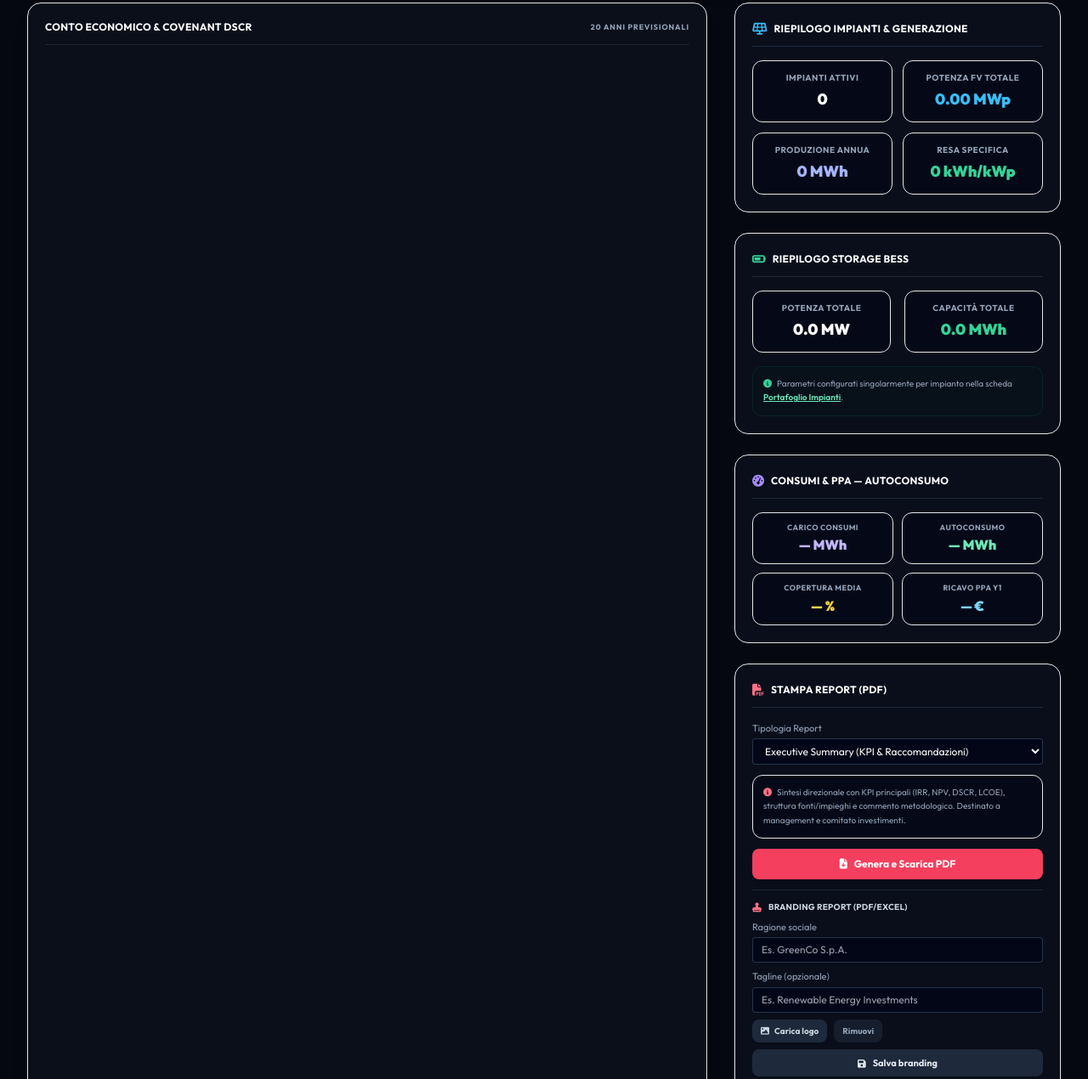
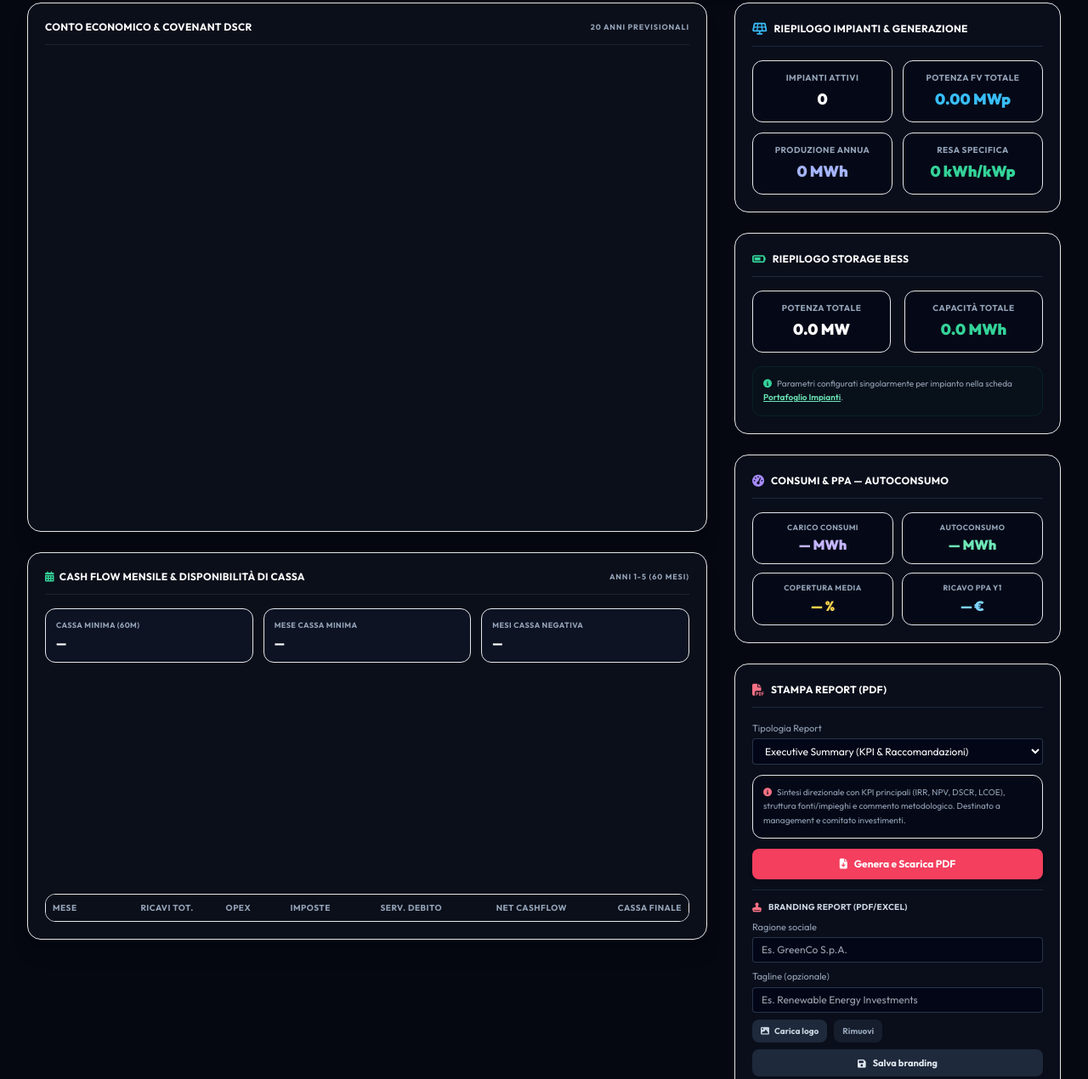
Before and after one commit to fabarre/Asset, a website: page index.html in a window 1280 px wide. Shown: the part 589-1859 px from the top of the page at 85% size. Drawn offline with nearby package versions, Linux system fonts and the light colour scheme; no server answers.

Commit message:
Fix dashboard chart frames: deterministic heights instead of column stretch
- Chart card no longer h-full/flex-1 stretched: canvas containers fixed at 260px (revenues/cashflow) and 240px (monthly cash flow), preventing 800px+ frames caused by circular sizing with the cards added below the chart column
- Cache bust: asset-shell-v17

Co-authored-by: Qwen-Coder <qwen-coder@alibabacloud.com>

```diff
--- a/index.html
+++ b/index.html
@@ -455,16 +455,16 @@
                 <!-- Left: Chart Card (Widened to lg:col-span-8) -->
                 <div class="lg:col-span-8">
                     <!-- Chart Card -->
-                    <div class="bg-[#0b0f19] border border-slate-850 p-5 rounded-2xl shadow-xl h-full flex flex-col justify-between">
+                    <div class="bg-[#0b0f19] border border-slate-850 p-5 rounded-2xl shadow-xl">
                         <div class="flex items-center justify-between border-b border-slate-800/80 pb-3 mb-4">
                             <h4 class="font-bold text-white text-xs tracking-wide uppercase">Conto Economico & Covenant DSCR</h4>
                             <span class="text-[9px] text-slate-400 uppercase tracking-widest font-bold">20 Anni Previsionali</span>
                         </div>
-                        <div class="flex-1 flex flex-col justify-between space-y-4">
-                            <div class="flex-1 min-h-[170px] relative">
+                        <div class="flex flex-col space-y-4">
+                            <div class="h-[260px] relative">
                                 <canvas id="chart-revenues"></canvas>
                             </div>
-                            <div class="flex-1 min-h-[170px] relative">
+                            <div class="h-[260px] relative">
                                 <canvas id="chart-cashflow"></canvas>
                             </div>
                         </div>
@@ -490,7 +490,7 @@
                                 <div id="mc-kpi-neg-months" class="text-sm font-black text-white mt-1">—</div>
                             </div>
                         </div>
-                        <div class="min-h-[220px] relative mb-4"><canvas id="chart-monthly-cash"></canvas></div>
+                        <div class="h-[240px] relative mb-4"><canvas id="chart-monthly-cash"></canvas></div>
                         <div class="overflow-auto max-h-[320px] rounded-xl border border-slate-850">
                             <table class="w-full text-[10px]">
                                 <thead class="sticky top-0 bg-[#0b0f19] z-10">
--- a/sw.js
+++ b/sw.js
@@ -5,7 +5,7 @@
 //  - CDN (tailwind, chart.js, librerie): cache-first con aggiornamento in background
 //  - API Supabase: MAI cachate (dati sempre live)
 // ─────────────────────────────────────────────────────────────────────────────
-const CACHE_NAME = 'asset-shell-v16'; // bump ad ogni modifica di index.html/sw.js: forza pulizia cache precedenti
+const CACHE_NAME = 'asset-shell-v17'; // bump ad ogni modifica di index.html/sw.js: forza pulizia cache precedenti
 const APP_SHELL = [
     './',
     './index.html',
```
